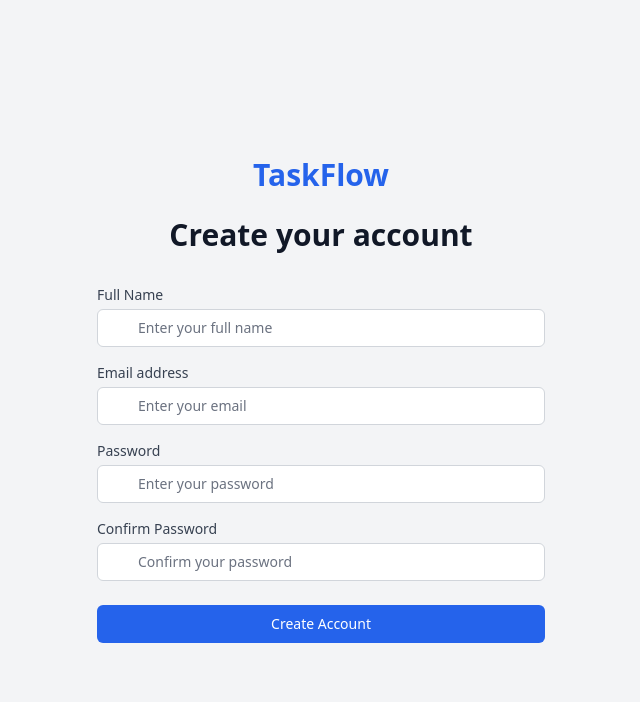
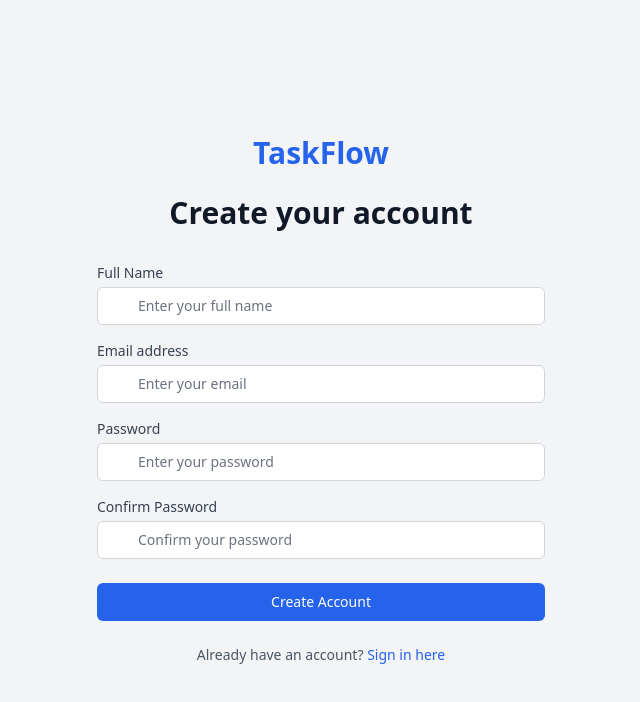
Before and after one commit to vincenttwizere/Task-Management-App, a React (Vite) app: page /signup in a window 1280 px wide. Shown: the top 702 px of the page, without its empty margins (319-959 px from the left). Built offline with nearby package versions, Linux system fonts and the light colour scheme.

Commit message:
login page

```diff
--- a/src/App.jsx
+++ b/src/App.jsx
@@ -98,9 +98,15 @@
             </button>
           </div>
 
-          <div className="text-center">
+          <div className="text-center space-y-2">
             <p className="text-sm text-gray-600">
               Demo credentials: demo@taskflow.com / password
+            </p>
+            <p className="text-sm text-gray-600">
+              Don't have an account?{' '}
+              <a href="/signup" className="font-medium text-blue-600 hover:text-blue-500">
+                Sign up here
+              </a>
             </p>
           </div>
         </form>
@@ -234,6 +240,15 @@
             >
               Create Account
             </button>
+          </div>
+
+          <div className="text-center">
+            <p className="text-sm text-gray-600">
+              Already have an account?{' '}
+              <a href="/login" className="font-medium text-blue-600 hover:text-blue-500">
+                Sign in here
+              </a>
+            </p>
           </div>
         </form>
       </div>
```
